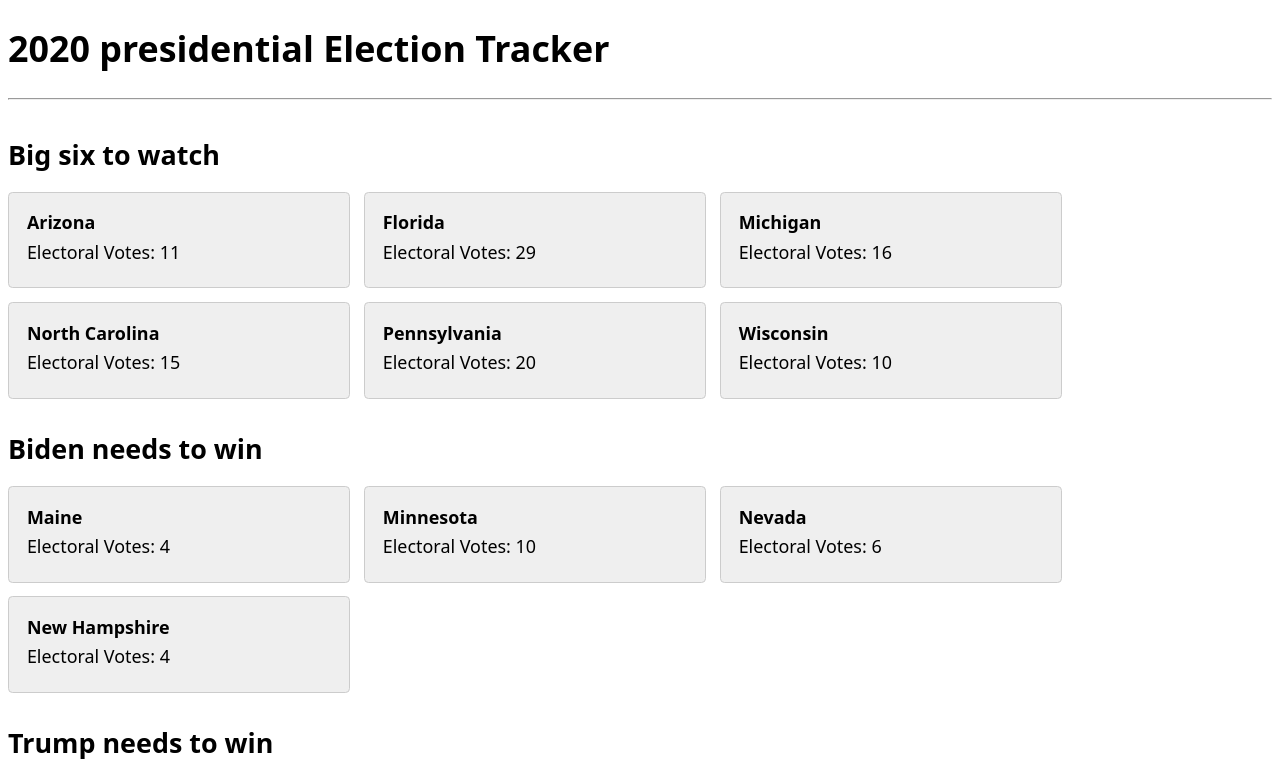
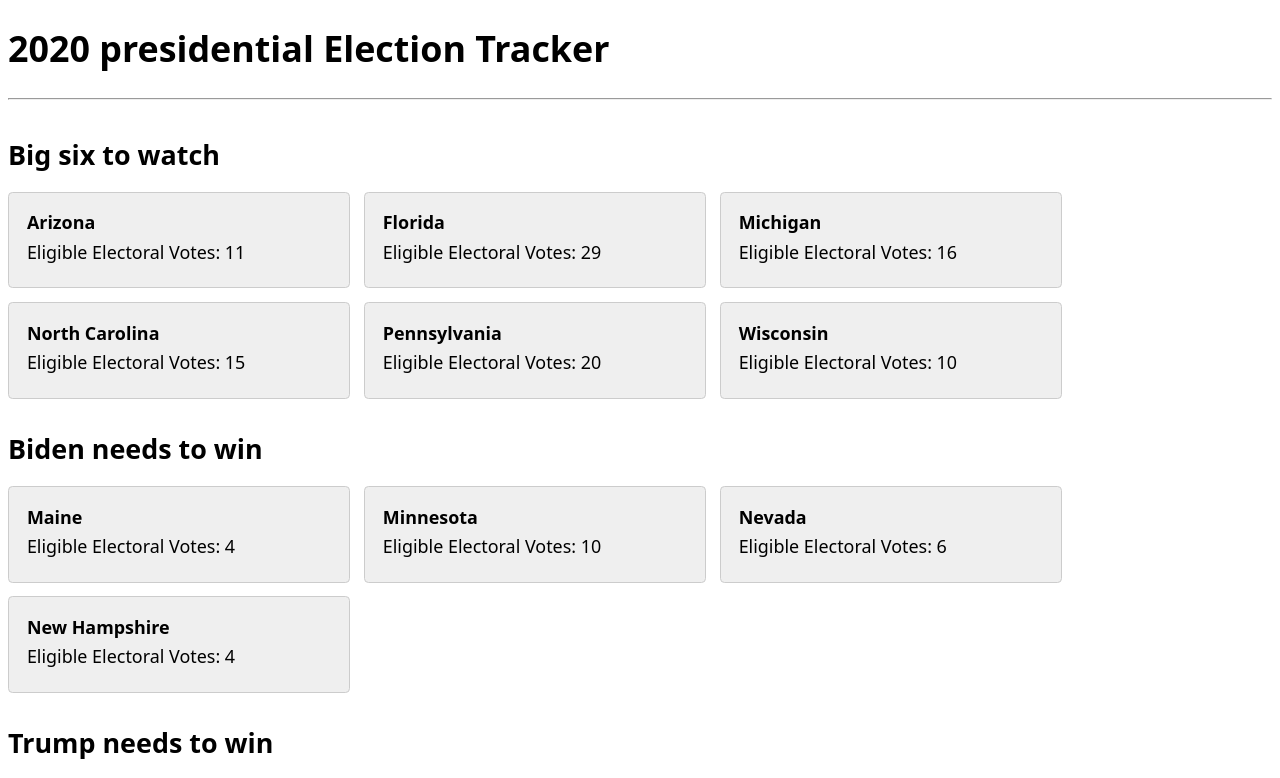
Before and after one commit to tbremer/proj-270, a Next.js app: page / in a window 1280 px wide. Shown: the top 778 px of the page. Built offline with nearby package versions, Linux system fonts and the light colour scheme.

Commit message:
small text tweak

```diff
--- a/pages/index.tsx
+++ b/pages/index.tsx
@@ -49,7 +49,7 @@ function TitledList({ title, states }: { title: String; states: Array<State> })
             }}
           >
             <p style={{ fontWeight: 'bold', margin: 0, marginBottom: '.25rem' }}>{s.name}</p>
-            <p style={{ margin: 0, marginBottom: '.25rem' }}>Electoral Votes: {s.electoralVotes}</p>
+            <p style={{ margin: 0, marginBottom: '.25rem' }}>Eligible Electoral Votes: {s.electoralVotes}</p>
           </li>
         ))}
       </ol>
```
